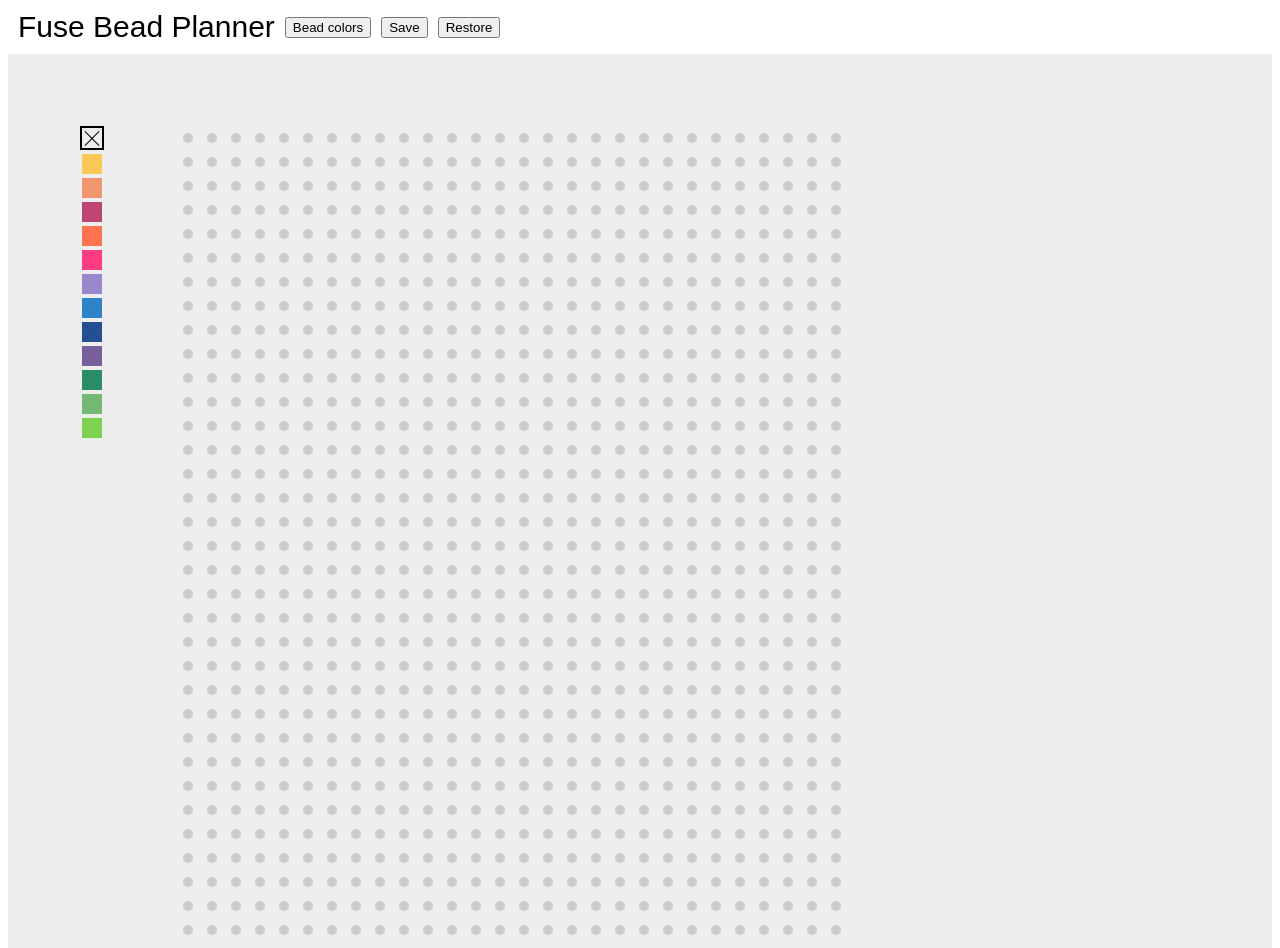
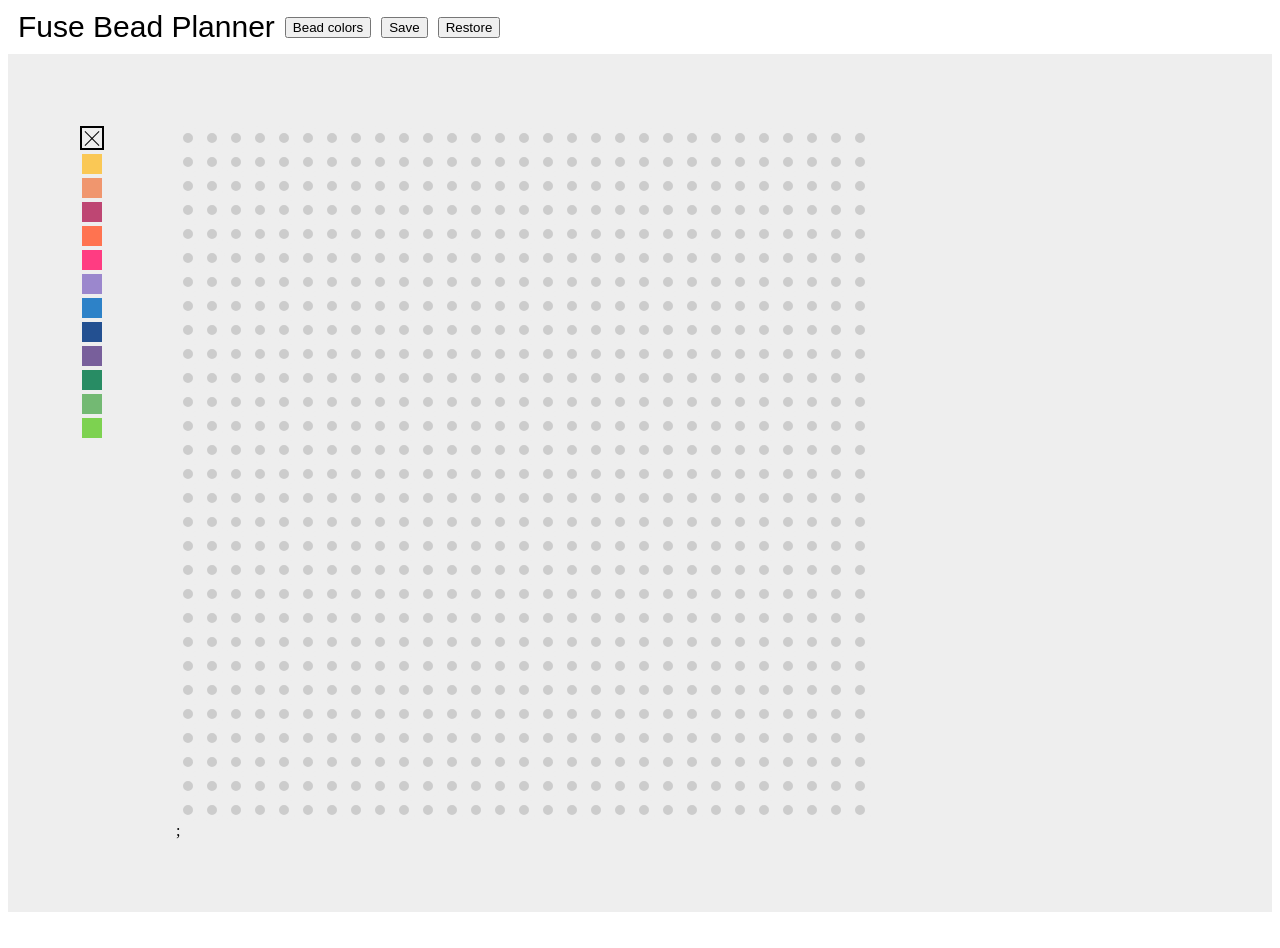
Before and after one commit to cmcrawford2/fuse-beads, a React (Vite) app: page / in a window 1280 px wide. Shown: the top 948 px of the page. After the commit the page ends 920 px from the top, so only its background shows below. Built offline with nearby package versions, Linux system fonts and the light colour scheme; a web font is replaced by a local one.

Commit message:
Restore the number of rows and columns

```diff
--- a/src/App.css
+++ b/src/App.css
@@ -1,6 +1,6 @@
 :root {
-  --n_rows: 38;
-  --n_cols: 28;
+  --n_rows: 29;
+  --n_cols: 29;
   --global-background-color: #eee;
 }
 
--- a/src/App.jsx
+++ b/src/App.jsx
@@ -1,4 +1,4 @@
-import { useState } from "react";
+import { useState, useEffect } from "react";
 import Palette from "./Palette";
 import ColorMenu from "./ColorMenu";
 import { getActiveColors } from "./utils/colors";
@@ -12,6 +12,22 @@ function App() {
   const [mouseDown, setMouseDown] = useState(false);
   const [isColorMenuOpen, setColorMenuOpen] = useState(false);
   const [palette, setPalette] = useState(getActiveColors());
+  const [rowsAndCols, setRowsAndCols] = useState([]);
+
+  useEffect(() => {
+    // Use Effect will run once to get default rows and columns.
+    // Otherwise they are stored in whatever json file may be read.
+    const root = document.documentElement;
+    const numRows = parseInt(
+      getComputedStyle(root).getPropertyValue("--n_rows"),
+      10
+    );
+    const numCols = parseInt(
+      getComputedStyle(root).getPropertyValue("--n_cols"),
+      10
+    );
+    setRowsAndCols([numRows, numCols]);
+  }, []);
 
   const getSquareTemplate = () => {
     readSquareTemplate((template) => {
@@ -21,6 +37,9 @@ function App() {
       else {
         setPalette(template.palette);
         setDotColors(template.data.dotColors);
+        const array = [template.data.rows, template.data.cols];
+        console.log(array);
+        setRowsAndCols([template.data.rows, template.data.cols]);
       }
     });
   };
@@ -47,7 +66,7 @@ function App() {
   const addBeadToDot = (row, col, isMouseDown) => {
     if (isMouseDown === true) {
       const newDotColors = [...dotColors];
-      newDotColors[row * numCols + col] = selectedColor;
+      newDotColors[row * rowsAndCols[1] + col] = selectedColor;
       setDotColors(newDotColors);
     }
   };
@@ -64,20 +83,10 @@ function App() {
     setPalette(newPalette);
   };
 
-  const root = document.documentElement;
-  const numRows = parseInt(
-    getComputedStyle(root).getPropertyValue("--n_rows"),
-    10
-  );
-  const numCols = parseInt(
-    getComputedStyle(root).getPropertyValue("--n_cols"),
-    10
-  );
-
   const dots = [];
-  for (let row = 0; row < numRows; row++) {
-    for (let col = 0; col < numCols; col++) {
-      const dotColor = dotColors[row * numCols + col];
+  for (let row = 0; row < rowsAndCols[0]; row++) {
+    for (let col = 0; col < rowsAndCols[1]; col++) {
+      const dotColor = dotColors[row * rowsAndCols[1] + col];
       dots.push(
         <div
           key={`${row}-${col}`}
@@ -101,7 +110,12 @@ function App() {
         <button
           className="header-button"
           onClick={() =>
-            saveSquareTemplate(palette, numRows, numCols, dotColors)
+            saveSquareTemplate(
+              palette,
+              rowsAndCols[0],
+              rowsAndCols[1],
+              dotColors
+            )
           }
         >
           Save
--- a/src/utils/store.js
+++ b/src/utils/store.js
@@ -48,6 +48,16 @@ export const readSquareTemplate = (readData) => {
       try {
         const importedData = JSON.parse(event.target.result);
         readData(importedData);
+        console.log("importedData = ", importedData);
+        // Read the number of rows and columns
+        const newRows = importedData.data.rows;
+        const newCols = importedData.data.cols;
+
+        // Update CSS variables
+        const root = document.documentElement;
+        root.style.setProperty("--n_rows", newRows);
+        root.style.setProperty("--n_cols", newCols);
+        console.log("n_rows = ", newRows, "n_cols = ", newCols);
       } catch (error) {
         console.error("Error parsing the file:", error);
       }
```
